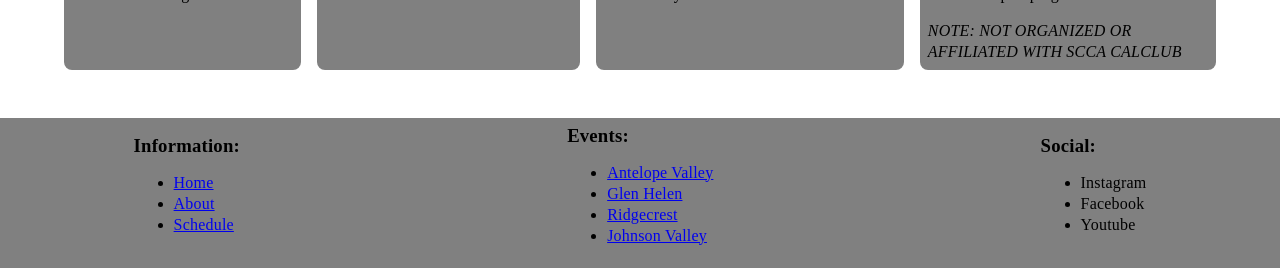
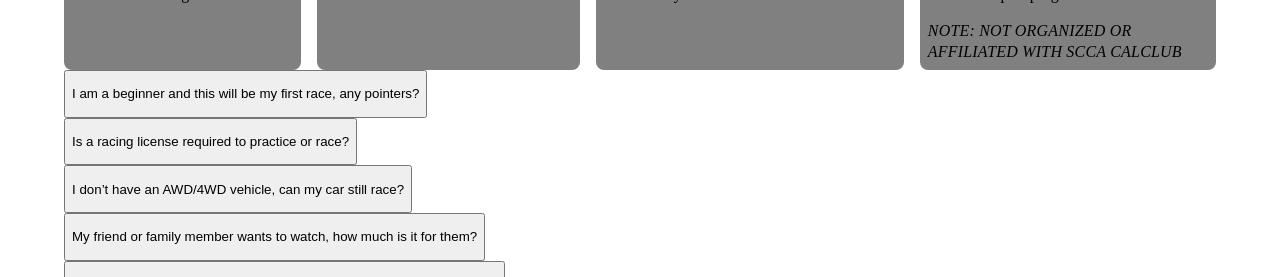
Before and after one commit to wheelsdirty/calclubrallyx, a Nuxt app: page / in a window 1280 px wide. Shown: the part 675-952 px from the top of the page. Built offline with nearby package versions, Linux system fonts and the light colour scheme.

Commit message:
Made simple faq drawer component

```diff
--- /dev/null
+++ b/src/components/home/FaqDrawer.vue
@@ -0,0 +1,28 @@
+<template>
+  <div class="drawer-container">
+    <button class="drawer-button-text" @click="handleOpen">
+      <p><slot name="question" /></p>
+    </button>
+    <div v-if="isDrawerOpen">
+      <p><slot name="answer" /></p>
+    </div>
+  </div>
+</template>
+
+<script setup>
+const isDrawerOpen = ref(false)
+
+const handleOpen = () => {
+  if (!isDrawerOpen.value) {
+    isDrawerOpen.value = true
+  } else {
+    isDrawerOpen.value = false
+  }
+}
+</script>
+
+<style lang="scss" scoped>
+.drawer-button-text {
+  cursor: pointer;
+}
+</style>
--- /dev/null
+++ b/src/components/home/FaqList.vue
@@ -0,0 +1,58 @@
+<template>
+  <HomeFaqDrawer>
+    <template #question>
+      I am a beginner and this will be my first race, any pointers?
+    </template>
+    <template #answer>
+      Make sure your car passes technical inspection. If you are not running rally tires,
+      increase your tire pressure to prevent a debead. And most importantly, HAVE FUN!
+    </template>
+  </HomeFaqDrawer>
+  <HomeFaqDrawer>
+    <template #question>
+      Is a racing license required to practice or race?
+    </template>
+    <template #answer>
+      A racing license is not required to race at our events. If you are planning on
+      getting points for the California Rally Series RallyCross championship, you will
+      need to sign up for a CRS membership prior to racing the event. National events
+      do require an SCCA membership to participate in.
+    </template>
+  </HomeFaqDrawer>
+  <HomeFaqDrawer>
+    <template #question>
+      I don’t have an AWD/4WD vehicle, can my car still race?
+    </template>
+    <template #answer>
+      AWD/4WD is not a requirement to race. All vehicles are welcome to race as long
+      as they pass technical inspection.
+    </template>
+  </HomeFaqDrawer>
+  <HomeFaqDrawer>
+    <template #question>
+      My friend or family member wants to watch, how much is it for them?
+    </template>
+    <template #answer>
+      Spectating is free at all of our events. If entering through the front gate
+      at Glen Helen, let the gate attendant know that they’re there for the RallyCross.
+      You may also get into the rallycross by the side gate but please remain off the course.
+    </template>
+  </HomeFaqDrawer>
+  <HomeFaqDrawer>
+    <template #question>
+      What are the minimum requirements for my car to pass tech inspection?
+    </template>
+    <template #answer>
+      Here are a few things that are checked on each vehicle. Your battery must be
+      secured and not loose. The throttle pedal must return and not remain stuck
+      open. No more than one crack on the windshield. Vehicle must not have any major
+      fluid leaks. All lug nuts are present and tightened. Wheel bearing must not
+      have any play. For a more thorough explanation, please read the SCCA RallyCross
+      rules book.
+    </template>
+  </HomeFaqDrawer>
+</template>
+
+<script setup>
+
+</script>
--- a/src/pages/about.vue
+++ b/src/pages/about.vue
@@ -1,5 +1,5 @@
 <template>
-  <main>
+  <main class="about-content-container">
     <h1>
       SCCA CalClub RallyCross Information
     </h1>
@@ -141,6 +141,12 @@
   </main>
 </template>
 
-<script lang="ts" setup>
+<script setup>
 
 </script>
+
+<style lang="scss" scoped>
+.about-content-container {
+  padding: 48px $side-spacing;
+}
+</style>
--- a/src/pages/index.vue
+++ b/src/pages/index.vue
@@ -33,6 +33,7 @@
       </li>
     </ul>
     <HomeEventCards />
+    <HomeFaqList />
   </main>
 </template>
 
```
